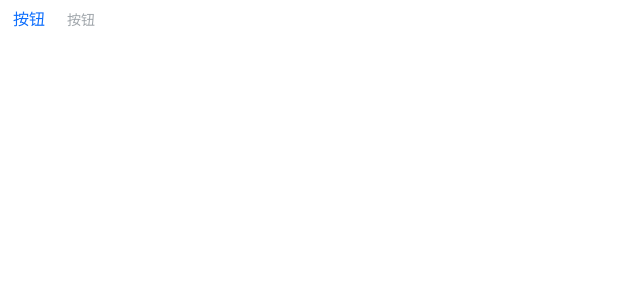
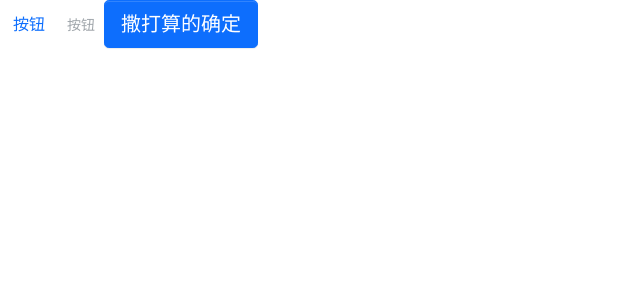
Before and after one commit to LPieces/LPieces-Design, a React (Create React App) app: page / in a window 1280 px wide. Shown: the top 300 px of the page, without its empty margins (0-640 px from the left). Built offline with nearby package versions, Linux system fonts and the light colour scheme.

Commit message:
icon init

```diff
--- a/package.json
+++ b/package.json
@@ -3,6 +3,9 @@
   "version": "0.1.0",
   "private": true,
   "dependencies": {
+    "@fortawesome/fontawesome-svg-core": "^1.2.35",
+    "@fortawesome/free-solid-svg-icons": "^5.15.3",
+    "@fortawesome/react-fontawesome": "^0.1.14",
     "@testing-library/jest-dom": "^5.11.4",
     "@testing-library/react": "^11.1.0",
     "@testing-library/user-event": "^12.1.10",
--- a/src/App.tsx
+++ b/src/App.tsx
@@ -1,11 +1,13 @@
 import React from 'react';
 import Button from './components/Button/button';
+
 
 const App: React.FC = (): React.ReactElement => {
   return (
     <div className="App">
      <Button btnType="link" href="https://www.baidu.com" target="_blank">按钮</Button>
      <Button size="sm" disabled={ true } btnType="link" href="https://www.baidu.com" target="_blank">按钮</Button>
+     <Button btnType="primary" size="lg">撒打算的确定</Button>
     </div>
   );
 }
--- a/src/styles/_mixin.scss
+++ b/src/styles/_mixin.scss
@@ -15,20 +15,20 @@
   color: $color;
   background: $background;
   border-color: $border;
-  &:hover{
+  &:hover {
     color: $hover-color;
     background: $hover-background;
     border-color: $hover-border;
   }
   &:focus,
-  &.focus{
+  &.focus {
     color: $hover-color;
     background: $hover-background;
     border-color: $hover-border;
     outline: 0;
   }
   &:disabled,
-  &.disabled{
+  &.disabled {
     color: $color;
     background: $background;
     border-color: $border;
```
Also changed, not shown: src/components/Button/button.tsx (+5 -5 lines), src/components/Icon/icon.tsx (added, +14 -0 lines), 2 other files (tests, documents, lock files or other folders).
